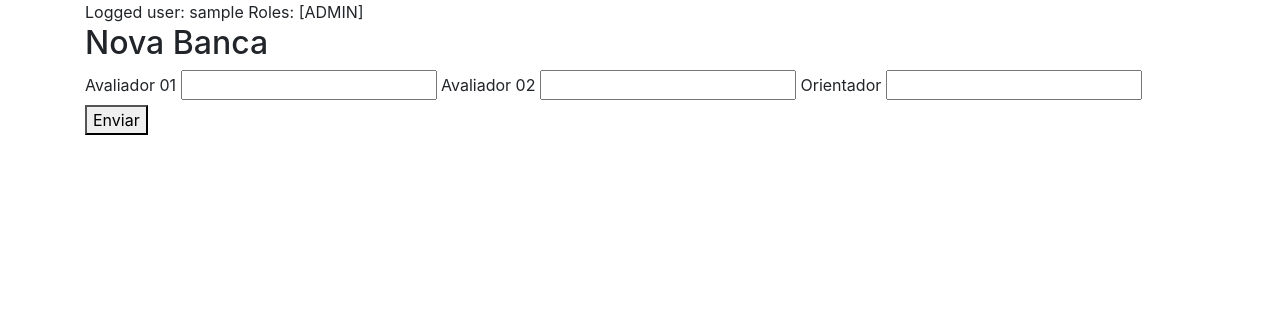
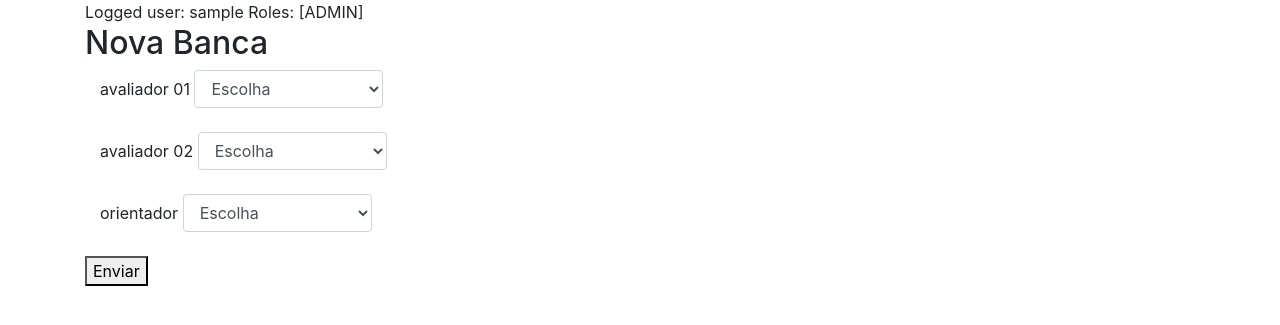
Before and after one commit to anakettl/Sistema-Gerenciamento-TCC, a Spring Boot app: page /bancas/create in a window 1280 px wide. Shown: the part 56-381 px from the top of the page. Run offline with Spring Boot 4, Linux system fonts and the light colour scheme; the visitor is signed in with stand-in values (Sample User, id 1); empty tables hold one stand-in row (values such as "Sample post"); some of the project's set-up classes (security, data sources, template engines, error pages and the like) are left out, and stand-ins take their place; database files in the repository are not loaded; some libraries are stand-ins or nearby versions.

Commit message:
cria selects dos professores

```diff
--- a/src/main/resources/templates/banca/create.html
+++ b/src/main/resources/templates/banca/create.html
@@ -16,14 +16,40 @@
 
     <input id="id" th:field="*{id}" type="hidden"/>
 
-    <label>Avaliador 01</label>
-    <input id="avaliador_1" th:field="*{avaliador1}"/>
+    <div class="form-group col-md-6">
+        <label>avaliador 01</label>
+        <label>
+            <select name="professor" class="form-control" th:field="*{orientador}" th:required="true">
+                <option th:value="null" selected>Escolha</option>
+                <option th:each="professor : ${professores}" th:value="${professor.id}"
+                        th:text="${professor.nome}"></option>
+            </select>
+        </label>
+    </div>
 
-    <label>Avaliador 02</label>
-    <input id="avaliador_2" th:field="*{avaliador2}"/>
 
-    <label>Orientador</label>
-    <input id="orientador" th:field="*{orientador}"/>
+    <div class="form-group col-md-6">
+        <label>avaliador 02</label>
+        <label>
+            <select name="professor" class="form-control" th:field="*{orientador}" th:required="true">
+                <option th:value="null" selected>Escolha</option>
+                <option th:each="professor : ${professores}" th:value="${professor.id}"
+                        th:text="${professor.nome}"></option>
+            </select>
+        </label>
+    </div>
+
+    <div class="form-group col-md-6">
+        <label>orientador</label>
+        <label>
+            <select name="professor" class="form-control" th:field="*{orientador}" th:required="true">
+                <option th:value="null" selected>Escolha</option>
+                <option th:each="professor : ${professores}" th:value="${professor.id}"
+                        th:text="${professor.nome}"></option>
+            </select>
+        </label>
+    </div>
+
 
 
     <button type="submit">Enviar</button>
```
